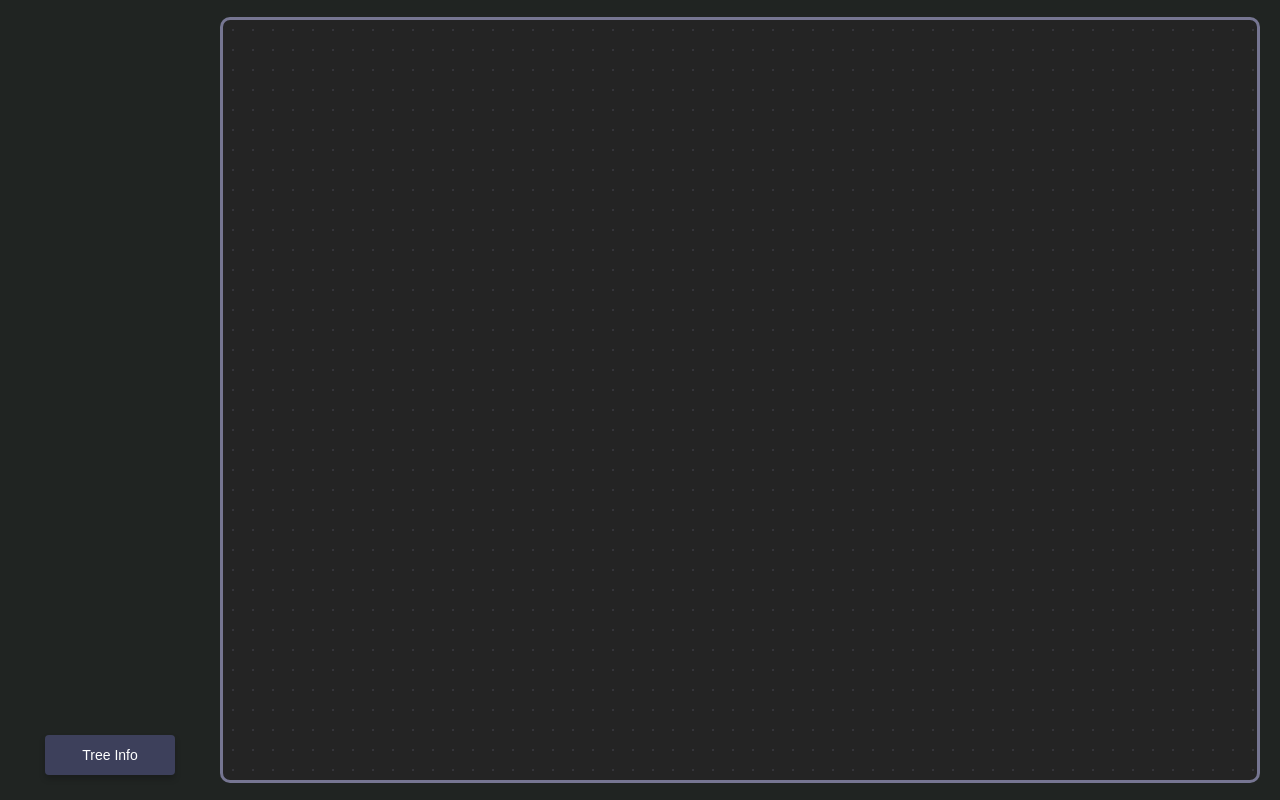
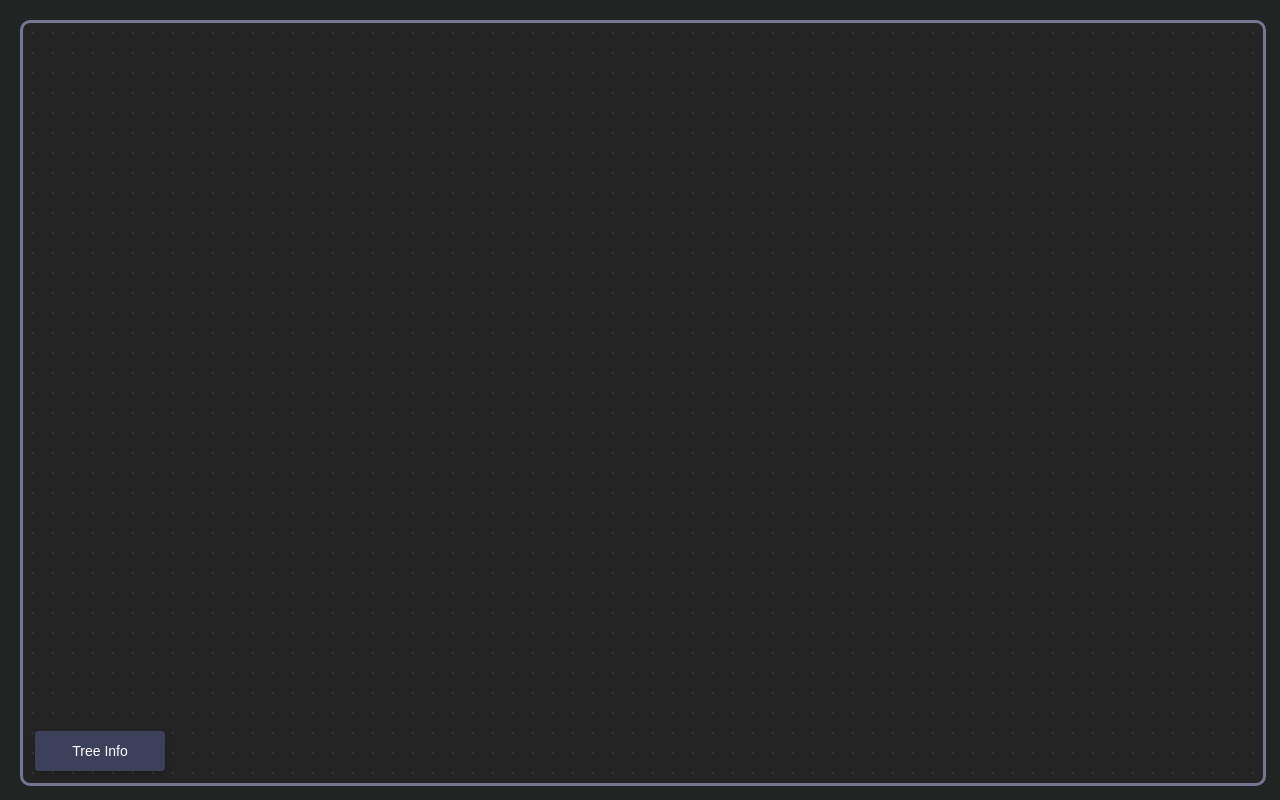
Before and after one commit to JanP1/family-tree, a React (Vite) app: page / in a window 1280 px wide. Built offline with nearby package versions, Linux system fonts and the light colour scheme.

Commit message:
Layout fix

```diff
--- a/src/App.css
+++ b/src/App.css
@@ -23,7 +23,7 @@ body{
   width: 100%;
   overflow: hidden;
   display: grid;
-  grid-template-columns: 200px 1fr;
+  grid-template-columns:0 1fr;
 }
 
 
@@ -38,10 +38,7 @@ body{
 }
 
 .main-middle-grid-block {
+  position: relative;
   /*background-color: yellow;*/
   grid-column: 2;
-  display: flex;
-
-  align-items: center;
-  justify-content: center;
 }
--- a/src/App.tsx
+++ b/src/App.tsx
@@ -12,14 +12,14 @@ function App() {
       {!treeEditorActivated && <CreateTreeButton/>}
       {treeEditorActivated && <div className="main-page-grid">
         <div className="main-left-grid-block">
-          <button  className="details-button">
-            <span>Tree Info</span>
-          </button>
 
         </div>
         <div className="main-middle-grid-block">
           <FamilyTreeCanvas/>
 
+          <button  className="details-button">
+            <span>Tree Info</span>
+          </button>
         </div>
       </div>}
     </div>
--- a/src/components/Buttons.css
+++ b/src/components/Buttons.css
@@ -1,4 +1,7 @@
 .details-button {
+  position: absolute;
+  bottom: 70px;
+  left: 20px;
   height: 40px;
   user-select: none;
   -webkit-user-select: none;
```
